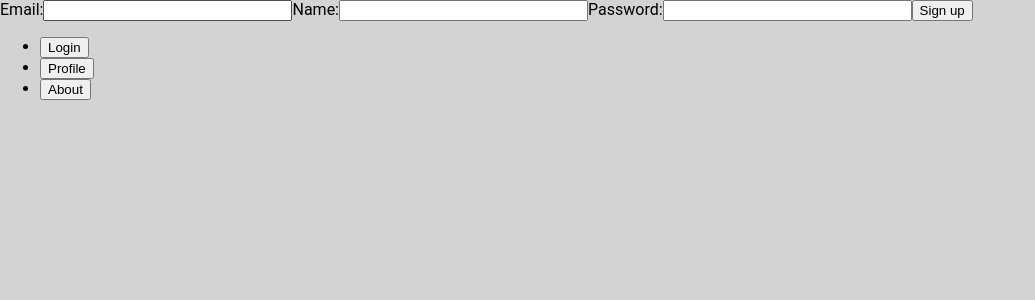
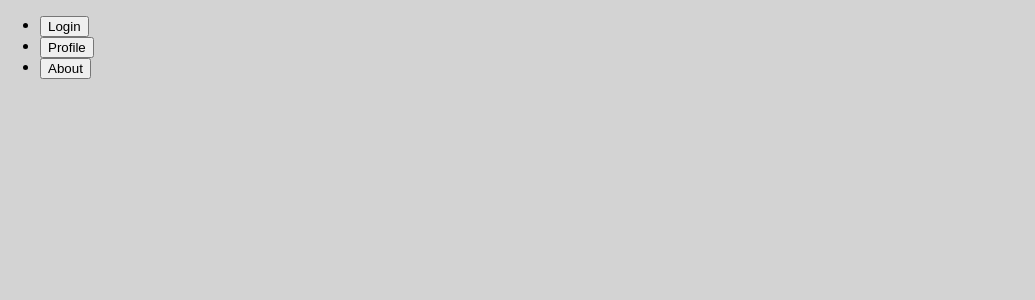
Before and after one commit to dmitrylaskin/ls-react, a React (Create React App) app: page / in a window 1280 px wide. Shown: the top 300 px of the page, without its empty margins (0-1035 px from the left). Built offline with nearby package versions, Linux system fonts and the light colour scheme.

Commit message:
fix issues

```diff
--- a/src/App.js
+++ b/src/App.js
@@ -3,16 +3,10 @@ import './App.css';
 import Login from "./Components/Login/Login";
 import Profile from "./Components/Profile/Profile";
 import About from "./Components/About/About";
-import SignUpForm from "./Components/SignUpForm/SignUpForm";
 import Map from "./Components/Map/Map";
 
 
-const PAGES = {
-    login: <Login/>,
-    profile: <Profile/>,
-    about: <About/>,
-    map: <Map/>
-}
+
 
 class App extends React.Component {
 
@@ -22,10 +16,15 @@ class App extends React.Component {
 
         const navigateTo = (currentPage) => this.setState({currentPage})
 
+        const PAGES = {
+            login: <Login navigateTo={navigateTo}/>,
+            profile: <Profile/>,
+            about: <About/>,
+            map: <Map/>
+        }
 
         return (
             <>
-                <SignUpForm navigateTo={this.navigateTo}/>
                 <header>
                     <nav>
                         <ul>
--- a/src/Components/Login/Login.jsx
+++ b/src/Components/Login/Login.jsx
@@ -8,6 +8,7 @@ class Login extends React.Component {
     }
     handleSubmit = (event) => {
         event.preventDefault()
+        this.props.navigateTo('map')
     }
     emailHandler = (event) => {
         this.setState({email: event.target.value})
@@ -24,7 +25,7 @@ class Login extends React.Component {
 
                 <form onSubmit={this.handleSubmit}>
                     <label htmlFor="email">Email:</label>
-                    <input id="email" type="email" name="email" size="28" onChange={this.emailHandler} value={this.state.email} />
+                    <input id="email" type="text" name="email" size="28" onChange={this.emailHandler} value={this.state.email} />
 
                     <label htmlFor="password">Password:</label>
                     <input id="password" type="password" name="password" size="28" onChange={this.passwordHandler} value={this.state.password}/>
```
Also changed, not shown: 2 other files (tests, documents, lock files or other folders).
